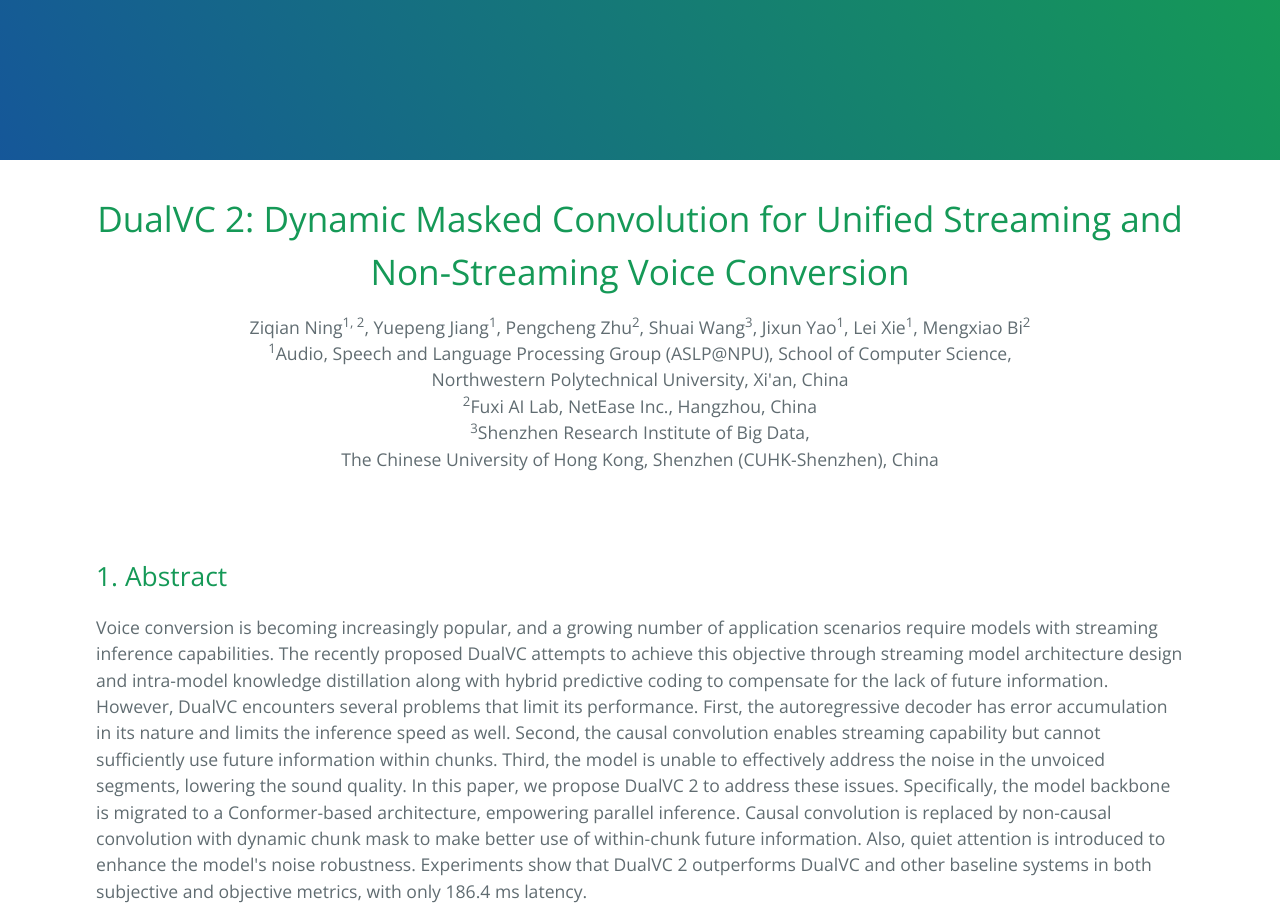
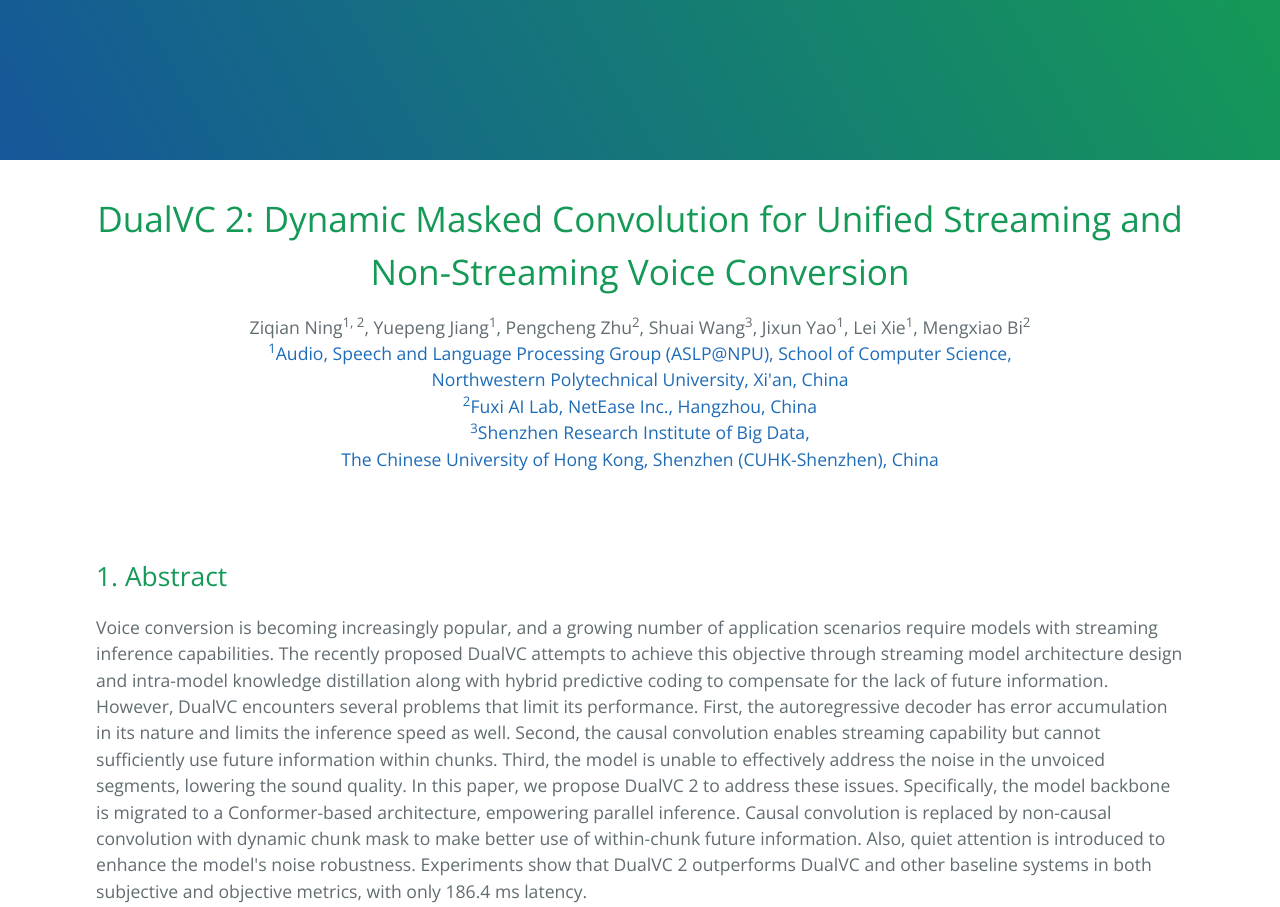
Before and after one commit to DualVC/dualvc2, a plain HTML site: page index.html in a window 1280 px wide. Shown: the top 907 px of the page. Drawn offline with nearby package versions, Linux system fonts and the light colour scheme.

Commit message:
update video

```diff
--- a/index.html
+++ b/index.html
@@ -33,11 +33,9 @@
     </h1>
 
     <center>Ziqian Ning<sup>1, 2</sup>, Yuepeng Jiang<sup>1</sup>, Pengcheng Zhu<sup>2</sup>, Shuai Wang<sup>3</sup>, Jixun Yao<sup>1</sup>, Lei Xie<sup>1</sup>, Mengxiao Bi<sup>2</sup></center>
-    <center><sup>1</sup>Audio, Speech and Language Processing Group (ASLP@NPU), School of Computer Science,</center>
-    <center>Northwestern Polytechnical University, Xi'an, China </center>
-    <center><sup>2</sup>Fuxi AI Lab, NetEase Inc., Hangzhou, China </center>
-    <center><sup>3</sup>Shenzhen Research Institute of Big Data,</center>
-    <center>The Chinese University of Hong Kong, Shenzhen (CUHK-Shenzhen), China</center>
+    <center><a href="http://www.npu-aslp.org"><sup>1</sup>Audio, Speech and Language Processing Group (ASLP@NPU), School of Computer Science,</br>Northwestern Polytechnical University, Xi'an, China </a></center>
+    <center><a href="https://fuxi.163.com/laboratory"><sup>2</sup>Fuxi AI Lab, NetEase Inc., Hangzhou, China </a></center>
+    <center><a href="http://www.sribd.cn/en"><sup>3</sup>Shenzhen Research Institute of Big Data,</br>The Chinese University of Hong Kong, Shenzhen (CUHK-Shenzhen), China</a></center>
 
     <br><br>
     <h2 id="abstract">1. Abstract<a name="abstract"></a></h2>
@@ -57,9 +55,8 @@ Experiments show that DualVC 2 outperforms DualVC and other baseline systems in
     <br><br>
 
     <h2 id="abstract">2. Demo -- actual scenario<a name="abstract"></a></h2>
-    </br>
     <center>
-    <video width="640" controls>
+    <video width="720" height="480" controls>
       <source src="raw/demo.mp4" type="video/mp4">
     </video>
     </center>
```
